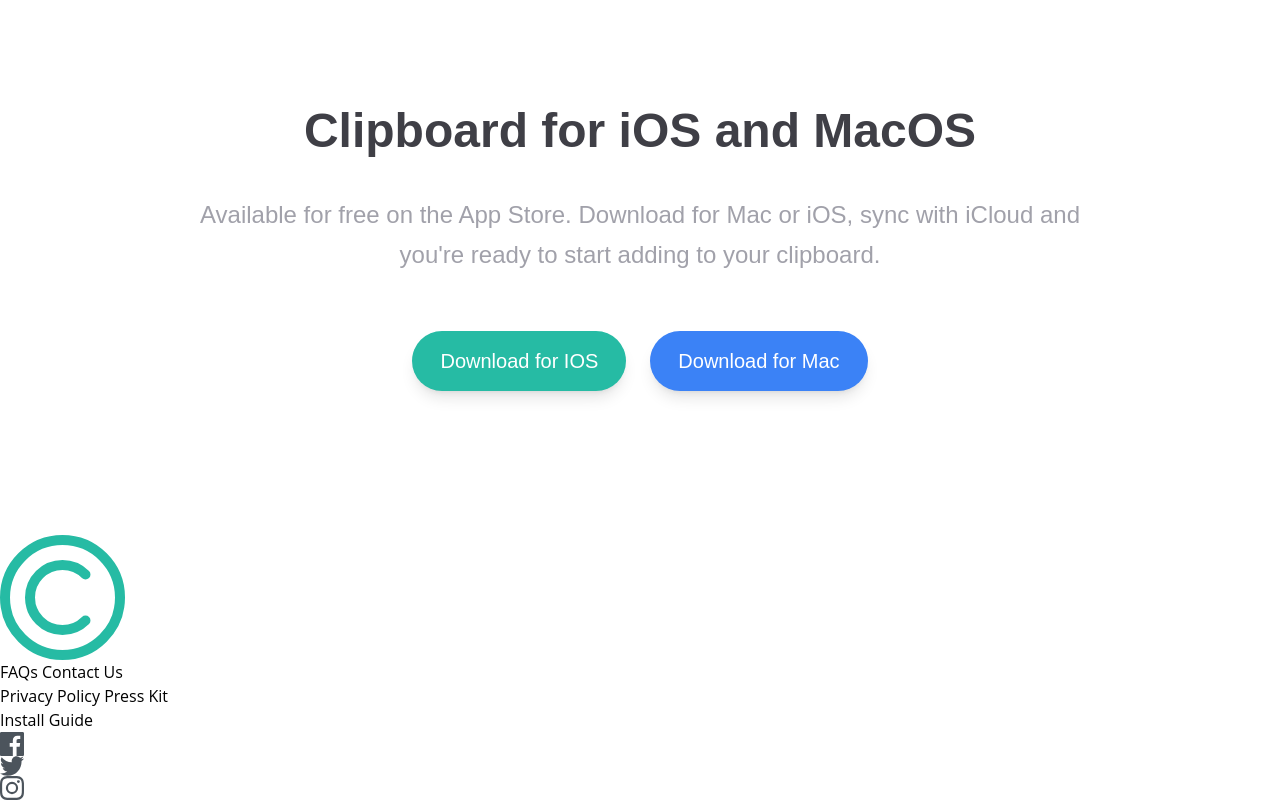
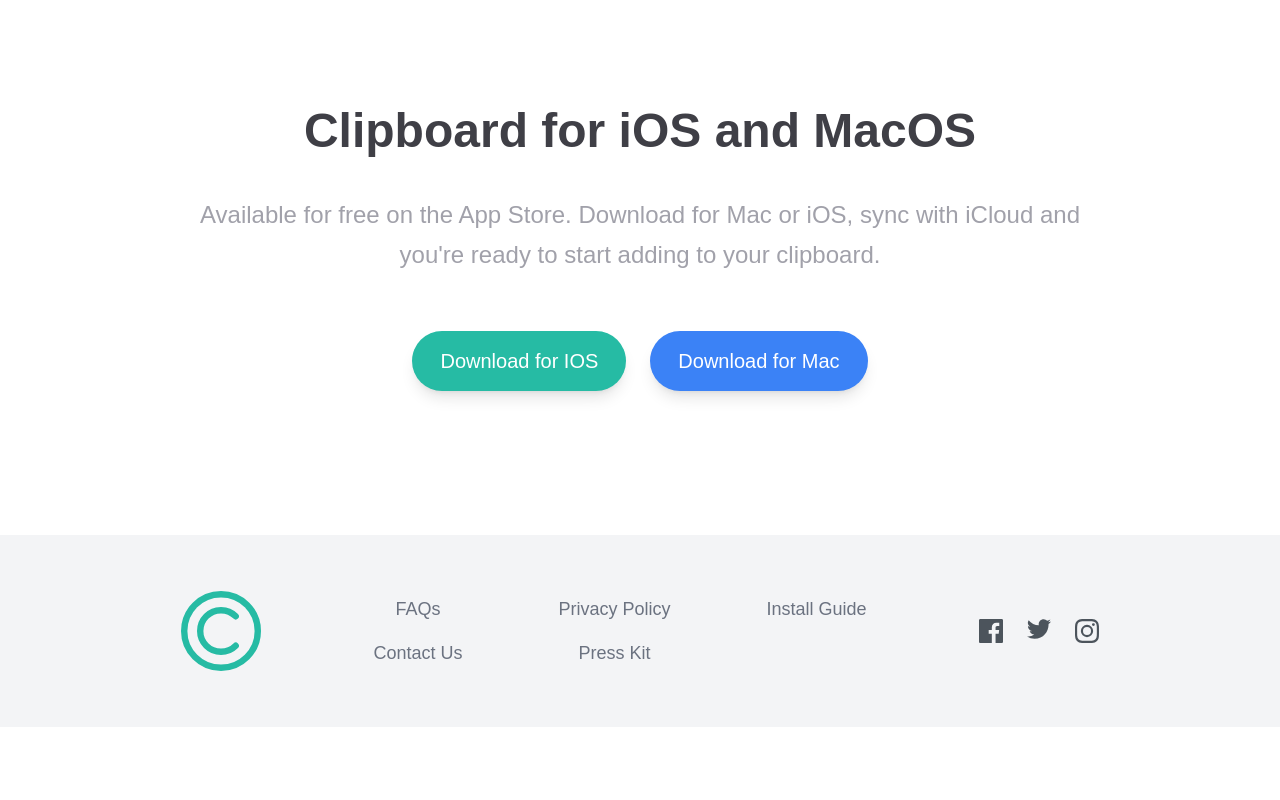
Before and after one commit to rahatulahsan/clipboard-tracking, a website: page index.html in a window 1280 px wide. Shown: the part 3457-4257 px from the top of the page. After the commit the page ends 4184 px from the top, so only its background shows below. Drawn offline with Linux system fonts and the light colour scheme; a web font is replaced by a local one.

Commit message:
Completed Footer

```diff
--- a/index.html
+++ b/index.html
@@ -136,32 +136,36 @@
     <!--CTA Section Start-->
 
     <!-- Footer Section Start-->
-    <footer>
+    <footer class="bg-gray-100 flex flex-col gap-8 items-center py-14">
+
+        <div class="flex flex-col gap-8 items-center md:flex-row md:space-x-8 lg:space-x-20">
             <div>
-            <img src="/assets/images/logo.svg" alt="logo" srcset=""/>
+                <img class="w-20" src="/assets/images/logo.svg" alt="logo" srcset=""/>
             </div>
             <!--Footer Menu Start-->
-        <div>
-            <div>
-                <span>FAQs</span>
-                <span>Contact Us</span>
+            <div class="flex flex-col items-center md:flex-row md:space-x-24 md:items-start">
+                <div class="flex flex-col items-center font-serif text-lg text-gray-500 md:text-left md:gap-4">
+                    <a href="#" class="hover:text-clipboardcyan">FAQs</a>
+                    <a href="#" class="hover:text-clipboardcyan">Contact Us</a>
                 </div>
-            <div>
-                <span>Privacy Policy</span>
-                <span>Press Kit</span>
+                <div class="flex flex-col items-center font-serif text-lg text-gray-500 md:gap-4">
+                    <a href="#" class="hover:text-clipboardcyan">Privacy Policy</a>
+                    <a href="#" class="hover:text-clipboardcyan">Press Kit</a>
                 </div>
-            <div>
-                <span>Install Guide</span>
+                <div class="flex flex-col items-center font-serif text-lg text-gray-500 md:gap-4">
+                    <a href="#" class="hover:text-clipboardcyan">Install Guide</a>
                 </div>
             </div>
             <!--Footer Menu End-->
             <!--Footer Social Start-->
-        <div>
-            <img src="/assets/images/icon-facebook.svg" alt="facebook" srcset=""/>
-            <img src="/assets/images/icon-twitter.svg" alt="twitter" srcset=""/>
-            <img src="/assets/images/icon-instagram.svg" alt="instagram" srcset=""/>
+            <div class="flex flex-row justify-between space-x-6">
+                <a href="#"><img src="/assets/images/icon-facebook.svg" alt="facebook" srcset=""/></a>
+                <a href="#" ><img src="/assets/images/icon-twitter.svg" alt="twitter" srcset=""/></a>
+                <a href="#"><img src="/assets/images/icon-instagram.svg" alt="instagram" srcset=""/></a>
             </div>
             <!--Footer Social End-->
+
+        </div>
     </footer>
     <!-- Footer Section Start-->
 
```
Also changed, not shown: dist/output.css. Lines whose indentation alone changed are shown as unchanged.
